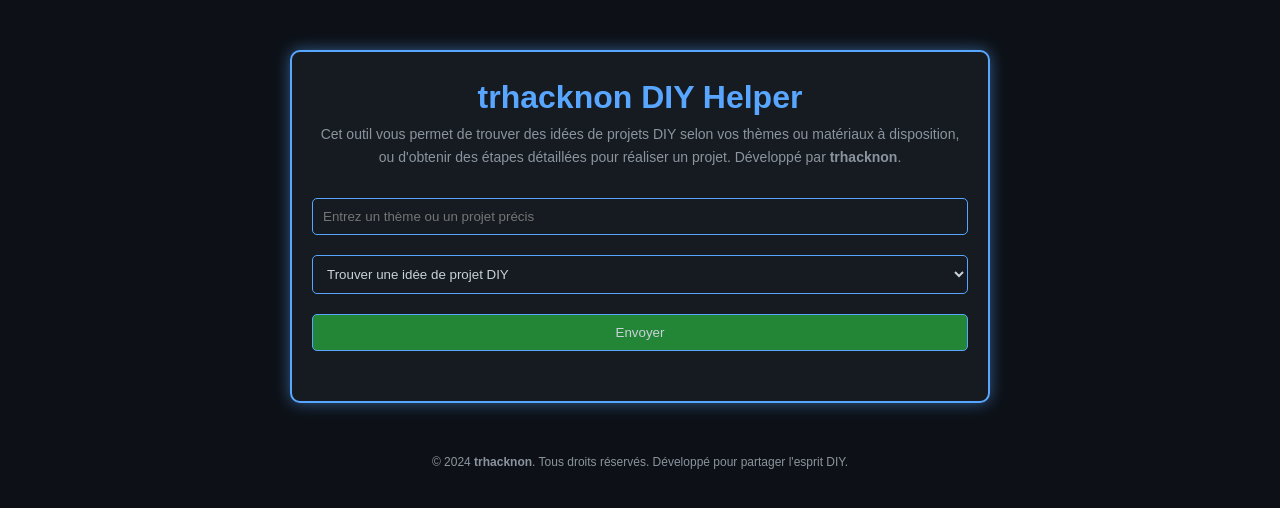
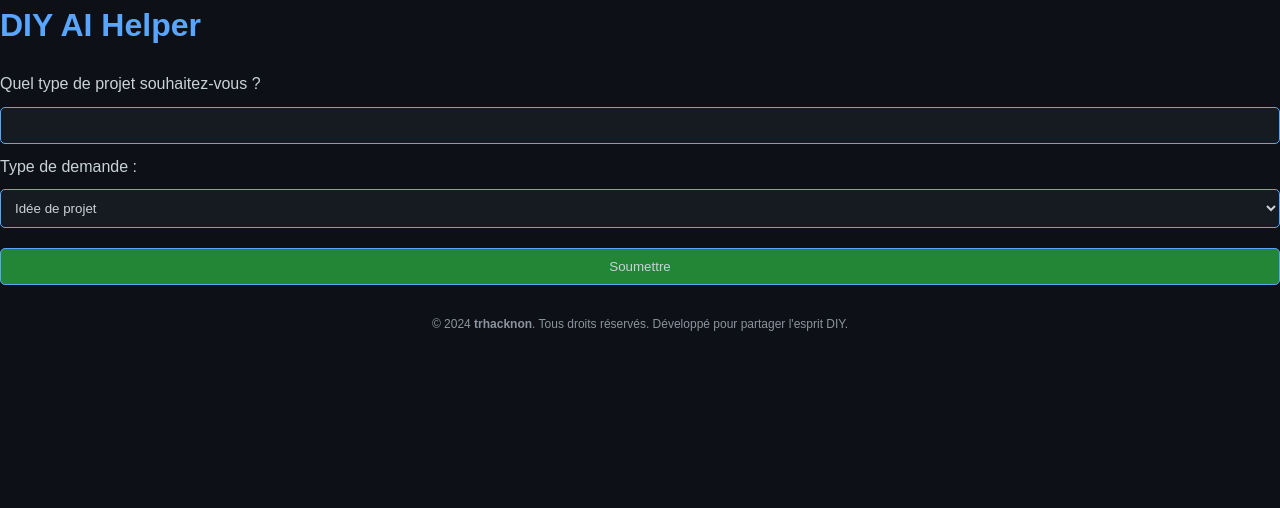
Before and after one commit to tucommenceapousser/Diy-Ai, a Flask app: template templates/index.html in a window 1280 px wide. Shown: the top 508 px of the page. Run offline with Flask 3, Linux system fonts and the light colour scheme; the template is opened without the code that fills it, so the values that code supplies are empty.

Commit message:
Update index.html

```diff
--- a/templates/index.html
+++ b/templates/index.html
@@ -1,31 +1,83 @@
 <!DOCTYPE html>
-<html lang="en">
+<html lang="fr">
 <head>
     <meta charset="UTF-8">
     <meta name="viewport" content="width=device-width, initial-scale=1.0">
-    <title>trhacknon DIY Helper</title>
-    <link rel="stylesheet" href="/static/css/diy.css">
+    <meta name="description" content="Découvrez des idées et tutoriels DIY générés par AI pour des projets créatifs, de la fabrication d'orgonite à la construction de moteurs Stirling.">
+    <meta name="author" content="trhacknon">
+    <meta name="keywords" content="DIY, projets créatifs, tutoriels, fabrication orgonite, moteur Stirling, AI, tutoriels DIY, matériaux DIY">
+
+    <!-- Open Graph (OG) Meta Tags -->
+    <meta property="og:title" content="DIY AI Helper">
+    <meta property="og:description" content="Des idées et tutoriels DIY générés par AI pour vous aider à réaliser des projets créatifs, de la fabrication d'orgonite à la construction de moteurs Stirling.">
+    <meta property="og:image" content="https://a.top4top.io/p_32777h5fo0.jpg">
+    <meta property="og:url" content="https://votre-site.com">
+    <meta property="og:type" content="website">
+
+    <!-- Twitter Cards Meta Tags -->
+    <meta name="twitter:title" content="DIY AI Helper">
+    <meta name="twitter:description" content="Trouvez des idées et des étapes pour réaliser des projets DIY grâce à l'AI. Explorez la fabrication d'orgonite et la construction de moteurs Stirling.">
+    <meta name="twitter:image" content="https://a.top4top.io/p_32777h5fo0.jpg">
+    <meta name="twitter:card" content="summary_large_image">
+
+    <title>DIY AI Helper</title>
+    <link rel="stylesheet" href="static/diy.css">
 </head>
 <body>
-    <div class="container">
-        <h1>trhacknon DIY Helper</h1>
-        <p class="description">
-            Cet outil vous permet de trouver des idées de projets DIY selon vos thèmes ou matériaux à disposition,
-            ou d'obtenir des étapes détaillées pour réaliser un projet. Développé par <strong>trhacknon</strong>.
-        </p>
-        <form id="diyForm">
-            <input type="text" id="prompt" placeholder="Entrez un thème ou un projet précis" required>
-            <select id="type_request">
-                <option value="idea">Trouver une idée de projet DIY</option>
-                <option value="method">Obtenir une méthode pour un projet précis</option>
-            </select>
-            <button type="submit">Envoyer</button>
-        </form>
-        <div id="result" class="result scrollable" style="display: none;"></div>
+    <h1>DIY AI Helper</h1>
+
+    <form id="projectForm">
+        <label for="prompt">Quel type de projet souhaitez-vous ?</label>
+        <input type="text" id="prompt" name="prompt">
+
+        <label for="type_request">Type de demande :</label>
+        <select id="type_request" name="type_request">
+            <option value="idea">Idée de projet</option>
+            <option value="method">Méthode de réalisation</option>
+        </select>
+
+        <button type="submit">Soumettre</button>
+    </form>
+
+    <div id="response"></div>
+    <div id="downloadLinkContainer" style="display: none;">
+        <a id="downloadLink" href="" download> Télécharger le fichier généré </a>
     </div>
+
+    <script>
+        // Code JavaScript pour gérer la soumission du formulaire et l'affichage de la réponse
+        document.getElementById('projectForm').addEventListener('submit', function (e) {
+            e.preventDefault();
+
+            const prompt = document.getElementById('prompt').value;
+            const typeRequest = document.getElementById('type_request').value;
+
+            fetch('/ask', {
+                method: 'POST',
+                headers: {
+                    'Content-Type': 'application/json',
+                },
+                body: JSON.stringify({ prompt, type_request: typeRequest }),
+            })
+            .then(response => response.json())
+            .then(data => {
+                // Affichage de la réponse
+                document.getElementById('response').innerText = data.response;
+
+                // Si un lien de téléchargement est disponible, l'afficher
+                if (data.download_link) {
+                    const downloadLink = document.getElementById('downloadLink');
+                    downloadLink.href = data.download_link;
+                    document.getElementById('downloadLinkContainer').style.display = 'block';
+                }
+            })
+            .catch(error => {
+                console.error('Erreur:', error);
+            });
+        });
+    </script>
     <footer>
         © 2024 <strong>trhacknon</strong>. Tous droits réservés. Développé pour partager l'esprit DIY.
     </footer>
-    <script src="/static/js/diy.js"></script>
 </body>
 </html>
```
